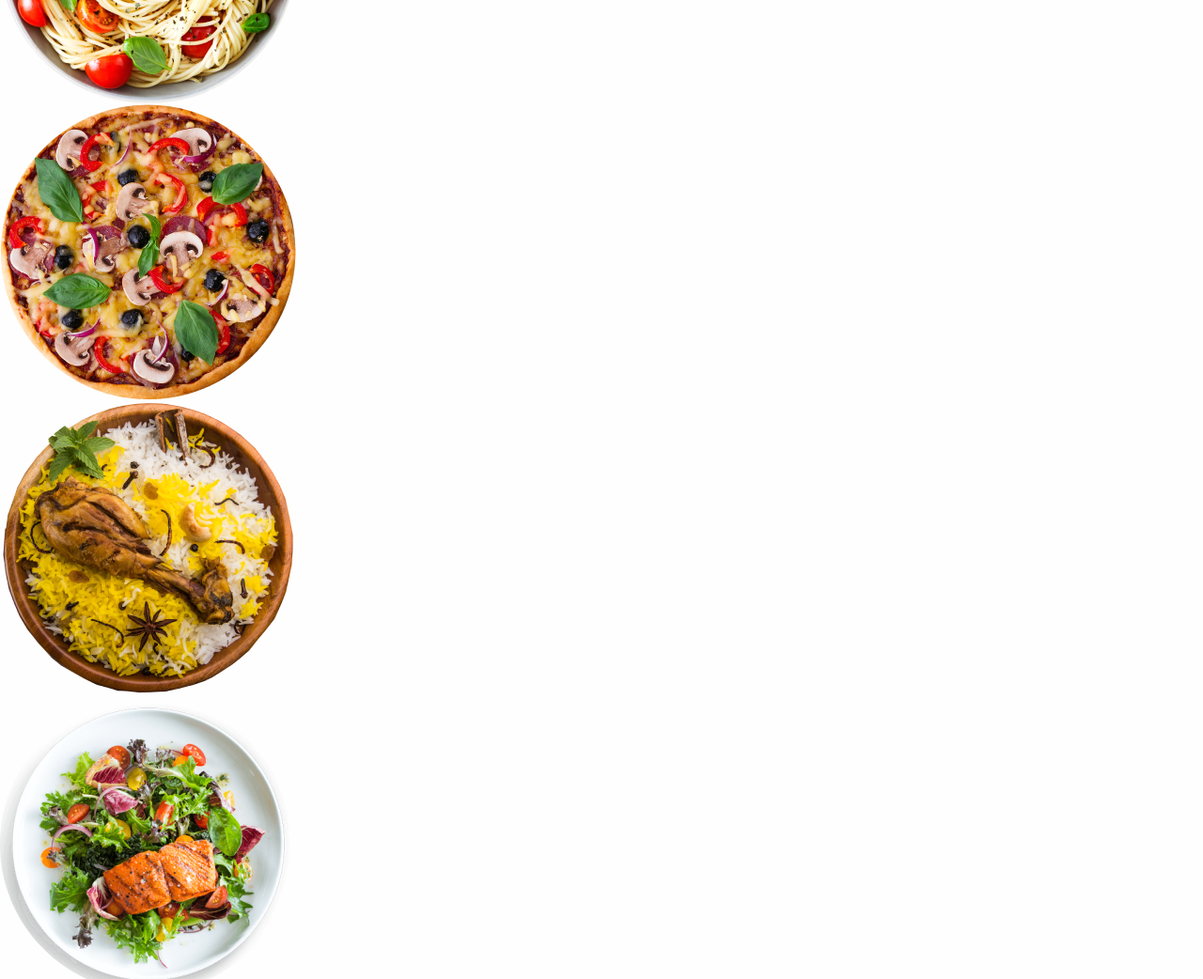
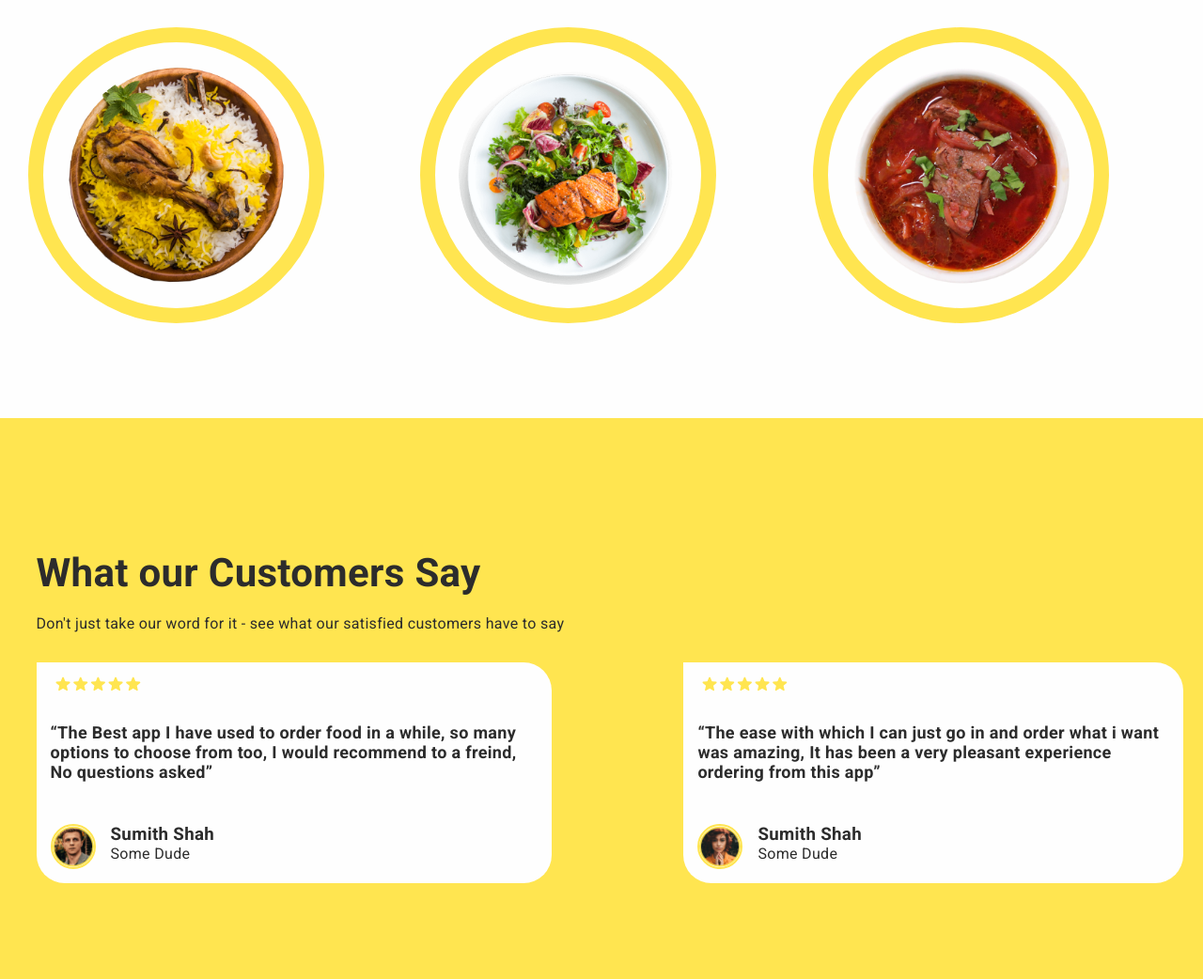
Before and after one commit to danilkagugu/FoodSta, a plain HTML site: page index.html in a window 1280 px wide. Shown: the part 2119-3161 px from the top of the page at 94% size. Drawn offline with nearby package versions, Linux system fonts and the light colour scheme.

Commit message:
upgrade 3,4 section

```diff
--- a/index.html
+++ b/index.html
@@ -118,45 +118,140 @@
           </div>
         </div>
       </section>
-      <section>
-        <h2>Some of Our Favorites</h2>
-        <p>Looking for something delicious?</p>
-        <ul>
-          <li><img src="./images/gamburger.png" alt="gamburger" /></li>
-          <li><img src="./images/Pasta.png" alt="Pasta" /></li>
-          <li><img src="./images/pizza.png" alt="pizza" /></li>
-          <li><img src="./images/chicken.png" alt="chicken" /></li>
-          <li><img src="./images/salat.png" alt="salat" /></li>
-          <li><img src="./images/borshch.png" alt="borshch" /></li>
+      <section class="favourites">
+        <div class="container">
+          <h2 class="title-favourites">Some of Our Favorites</h2>
+          <p class="discription-favourites">Looking for something delicious?</p>
+          <ul class="food-list">
+            <li class="food-item">
+              <div class="food-card">
+                <img
+                  class="food-img"
+                  src="./images/gamburger.png"
+                  alt="gamburger"
+                  width="315"
+                  height="315"
+                />
+              </div>
+            </li>
+            <li class="food-item">
+              <div class="food-card">
+                <img
+                  class="food-img"
+                  src="./images/Pasta.png"
+                  alt="Pasta"
+                  width="315"
+                  height="315"
+                />
+              </div>
+            </li>
+            <li class="food-item">
+              <div class="food-card">
+                <img
+                  class="food-img"
+                  src="./images/pizza.png"
+                  alt="pizza"
+                  width="315"
+                  height="315"
+                />
+              </div>
+            </li>
+            <li class="food-item">
+              <div class="food-card">
+                <img
+                  class="food-img"
+                  src="./images/chicken.png"
+                  alt="chicken"
+                  width="315"
+                  height="315"
+                />
+              </div>
+            </li>
+            <li class="food-item">
+              <div class="food-card">
+                <img
+                  class="food-img"
+                  src="./images/salat.png"
+                  alt="salat"
+                  width="315"
+                  height="315"
+                />
+              </div>
+            </li>
+            <li class="food-item">
+              <div class="food-card">
+                <img
+                  class="food-img"
+                  src="./images/borshch.png"
+                  alt="borshch"
+                  width="315"
+                  height="315"
+                />
+              </div>
+            </li>
           </ul>
+        </div>
       </section>
-      <section>
-        <h2>What our Customers Say</h2>
-        <p>
+      <section class="section-customers">
+        <div class="container">
+          <h2 class="customers-title">What our Customers Say</h2>
+          <p class="customers-discription">
             Don't just take our word for it - see what our satisfied customers
             have to say
           </p>
-        <svg width="101" height="16">
+          <ul class="responce-list">
+            <li>
+              <div class="response-card">
+                <svg class="stars-icon" width="101" height="16">
                   <use href="./images/icon.svg#icon-stars"></use>
                 </svg>
-        <p>
-          “The Best app I have used to order food in a while, so many options to
-          choose from too, I would recommend to a freind, No questions asked”
+                <p class="response-discription">
+                  “The Best app I have used to order food in a while, so many
+                  options to choose from too, I would recommend to a freind, No
+                  questions asked”
                 </p>
-        <img src="./images/face-man.png" alt="man" width="48" height="48" />
+                <div class="card-name">
+                  <img
+                    class="card-img"
+                    src="./images/face-man.png"
+                    alt="man"
+                    width="48"
+                    height="48"
+                  />
+                  <div class="name-discription">
                     <h3>Sumith Shah</h3>
                     <p>Some Dude</p>
-        <svg width="101" height="16">
+                  </div>
+                </div>
+              </div>
+            </li>
+            <li>
+              <div class="response-card">
+                <svg class="stars-icon" width="101" height="16">
                   <use href="./images/icon.svg#icon-stars"></use>
                 </svg>
-        <p>
-          “The ease with which I can just go in and order what i want was
-          amazing, It has been a very pleasant experience ordering from this
-          app”
+                <p class="response-discription">
+                  “The ease with which I can just go in and order what i want
+                  was amazing, It has been a very pleasant experience ordering
+                  from this app”
                 </p>
-        <img src="./images/face-women.png" alt="women" width="48" height="48" />
+                <div class="card-name">
+                  <img
+                    class="card-img"
+                    src="./images/face-women.png"
+                    alt="women"
+                    width="48"
+                    height="48"
+                  />
+                  <div class="name-discription">
                     <h3>Sumith Shah</h3>
                     <p>Some Dude</p>
+                  </div>
+                </div>
+              </div>
+            </li>
+          </ul>
+        </div>
       </section>
       <section>
         <h2>Subscribe To Get Special Offers</h2>
--- a/style/style.css
+++ b/style/style.css
@@ -305,3 +305,110 @@ img {
   background-color: var(--c-button-green);
 }
 /* END Offerings */
+
+/* Start Our Favorites */
+
+.favourites {
+  background-color: var(--c-primery-white);
+  padding: 120px 0 101px;
+}
+
+.title-favourites {
+  text-align: center;
+  font-family: Roboto;
+  font-size: 42px;
+  font-style: normal;
+  font-weight: 700;
+  line-height: normal;
+}
+
+.discription-favourites {
+  margin: 20px 0 40px;
+  text-align: center;
+  font-family: Roboto;
+  font-size: 16px;
+  font-style: normal;
+  font-weight: 400;
+  line-height: normal;
+}
+
+.food-list {
+  display: flex;
+  gap: 32px;
+  flex-wrap: wrap;
+}
+
+.food-item {
+  flex-basis: calc((100% - 64px) / 3);
+}
+
+.food-card {
+  border-radius: 50%;
+}
+
+.food-img {
+  border-radius: 50%;
+  border: 16px solid var(--c-yelow-mein);
+  padding: 25px;
+}
+
+/* END Our Favorites */
+
+/* START section-customers */
+
+.section-customers {
+  background-color: var(--c-yelow-mein);
+  padding: 140px 0 126px 17px;
+}
+.customers-title {
+  font-size: 42px;
+  font-style: normal;
+  font-weight: 700;
+  line-height: normal;
+}
+
+.customers-discription {
+  padding: 20px 0 32px;
+  font-size: 16px;
+  font-style: normal;
+  font-weight: 400;
+  line-height: normal;
+}
+
+.responce-list {
+  display: flex;
+  justify-content: center;
+  align-items: center;
+  gap: 140px;
+}
+
+.response-card {
+  background-color: var(--c-primery-white);
+  padding: 15px;
+  border-top-right-radius: 30px;
+  border-bottom-left-radius: 30px;
+  border-bottom-right-radius: 30px;
+}
+
+.stars-icon {
+  fill: var(--c-yelow-mein);
+}
+
+.response-discription {
+  margin: 29px 0 45px;
+  font-size: 18px;
+  font-style: normal;
+  font-weight: 700;
+  line-height: normal;
+}
+
+.card-name {
+  display: flex;
+  gap: 16px;
+}
+
+.card-img {
+  border-radius: 48px;
+  border: 2px solid var(--c-yelow-mein);
+}
+/* END section-customers */
```
Lines whose indentation alone changed are shown as unchanged.
